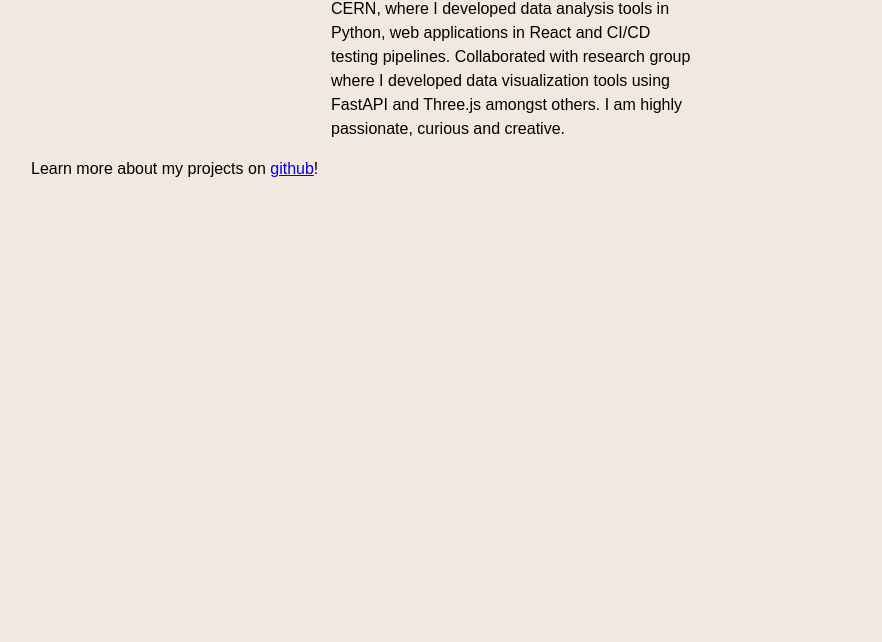
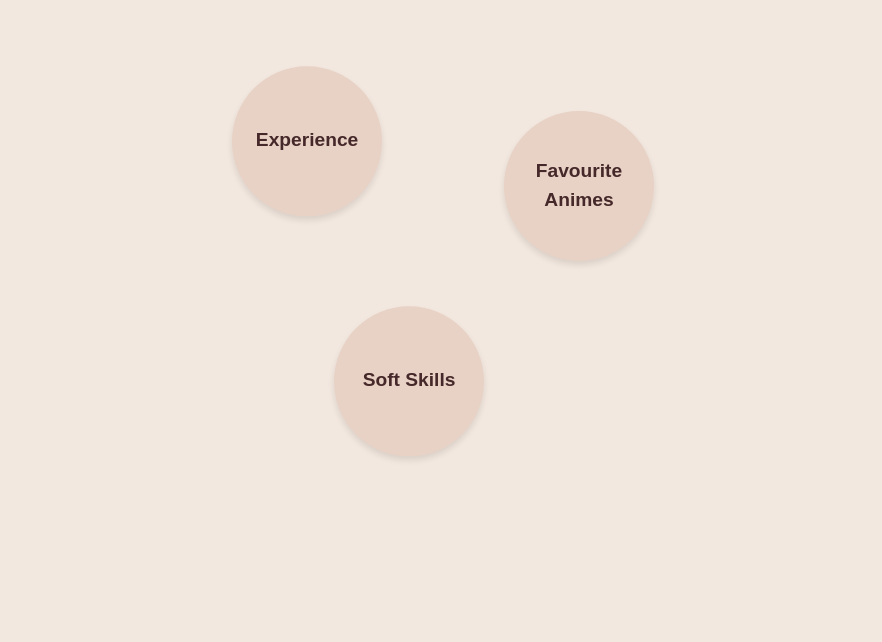
Before and after one commit to alejandrogonzalvo/personal-website, an Astro site: page /about in a window 1280 px wide. Shown: the part 159-801 px from the top of the page, without its empty margins (129-1011 px from the left). Built offline with nearby package versions, Linux system fonts and the light colour scheme; Astro itself is replaced by a stand-in of ours.

Commit message:
feat: add funny bubbles

```diff
--- /dev/null
+++ b/src/components/Bubble.astro
@@ -0,0 +1,100 @@
+---
+interface Props {
+    title: string;
+    top: string;
+    left: string;
+    delay?: string;
+}
+
+const { title, top, left, delay = "0s" } = Astro.props;
+---
+
+<div class="bubble-container" style={{ top, left, animationDelay: delay }}>
+    <div class="bubble">
+        <span class="title">{title}</span>
+        <div class="content">
+            <slot />
+        </div>
+    </div>
+</div>
+
+<style>
+    .bubble-container {
+        position: absolute;
+        z-index: 1;
+        transition: z-index 0s ease 0s;
+        transform: translate(-50%, -50%);
+        animation: float 6s ease-in-out infinite;
+    }
+
+    @keyframes float {
+        0% {
+            transform: translate(-50%, -50%) translateY(0px);
+        }
+        50% {
+            transform: translate(-50%, -50%) translateY(-20px);
+        }
+        100% {
+            transform: translate(-50%, -50%) translateY(0px);
+        }
+    }
+
+    .bubble-container:hover {
+        z-index: 100;
+    }
+
+    .bubble {
+        width: 150px;
+        height: 150px;
+        background-color: var(--color-dark-background);
+        border-radius: 50%;
+        display: flex;
+        justify-content: center;
+        align-items: center;
+        text-align: center;
+        padding: 1rem;
+        cursor: pointer;
+        transition: all 0.4s cubic-bezier(0.175, 0.885, 0.32, 1.275);
+        box-shadow: 0 4px 6px rgba(0, 0, 0, 0.1);
+        overflow: hidden;
+    }
+
+    .title {
+        font-weight: bold;
+        font-size: 1.2rem;
+        color: var(--color-text);
+        transition: opacity 0.3s ease;
+    }
+
+    .content {
+        display: none;
+        opacity: 0;
+        color: var(--color-text);
+        font-size: 1rem;
+        line-height: 1.5;
+        text-align: left;
+        transition: opacity 0.3s ease 0.1s;
+    }
+
+    .bubble:hover {
+        width: 400px;
+        height: auto;
+        min-height: 200px;
+        border-radius: 2rem;
+        background-color: var(--color-dark-background);
+        border: 2px solid var(--color-dark-background);
+    }
+
+    .bubble:hover .title {
+        display: none;
+    }
+
+    .bubble:hover .content {
+        display: block;
+        opacity: 1;
+    }
+
+    .content :global(p) {
+        margin: 0;
+    }
+</style>
--- a/src/pages/about.astro
+++ b/src/pages/about.astro
@@ -1,7 +1,7 @@
 ---
 import "../styles/global.css";
-import Navigation from "../components/Navigation.astro";
-import Footer from "../components/Footer.astro";
+import Header from "../components/Header.astro";
+import Bubble from "../components/Bubble.astro";
 const pageTitle = "About Me";
 ---
 
@@ -15,17 +15,43 @@ const pageTitle = "About Me";
     </head>
     <body>
         <div class="container">
-            <Navigation />
+            <Header />
             <h1>{pageTitle}</h1>
-            <p>
-                Full-stack software engineer with 18 months at CERN, where I
-                developed data analysis tools in Python, web applications in
-                React and CI/CD testing pipelines. Collaborated with research
-                group where I developed data visualization tools using FastAPI
-                and Three.js amongst others. I am highly passionate, curious and
-                creative.
-            </p>
+            <div class="bubbles-wrapper">
+                <Bubble title="Experience" top="20%" left="20%" delay="0s">
+                    <p>
+                        Full-stack software engineer with 18 months at CERN,
+                        where I developed data analysis tools in Python, web
+                        applications in React and CI/CD testing pipelines.
+                    </p>
+                </Bubble>
+
+                <Bubble
+                    title="Favourite Animes"
+                    top="30%"
+                    left="60%"
+                    delay="2s"
+                >
+                    <p>Mob Psycho 100</p>
+                    <p>Frieren</p>
+                    <p>Vinland Saga</p>
+                    <p>Hajime no Ippo</p>
+                    <p>Inazuma Eleven</p>
+                </Bubble>
+
+                <Bubble title="Soft Skills" top="60%" left="35%" delay="4s">
+                    <p>I am highly passionate, curious and creative.</p>
+                </Bubble>
+            </div>
         </div>
     </body>
-    <Footer />
 </html>
+
+<style>
+    .bubbles-wrapper {
+        position: relative;
+        height: 600px;
+        width: 100%;
+        margin-top: 2rem;
+    }
+</style>
```
